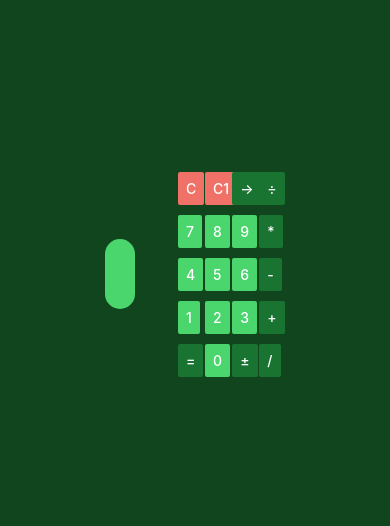
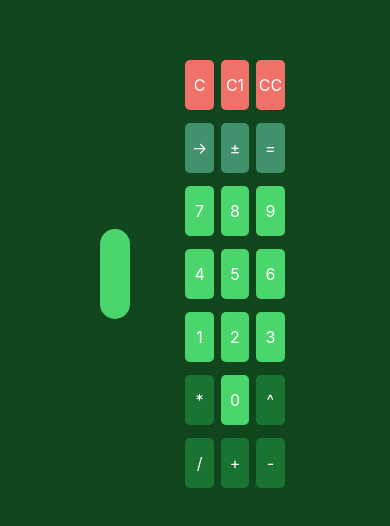
Before and after one commit to fagatini/calculator, a React Native app: screen / in a window 390 px wide. Shown: the part 148-674 px from the top of the page. Built offline with nearby package versions, Linux system fonts and the light colour scheme.

Commit message:
new features

```diff
--- a/App.js
+++ b/App.js
@@ -12,8 +12,11 @@ export default function App() {
       case "C":
         setStr("");
         break;
-      case "c1":
+      case "C1":
         setStr(str.slice(0, -1));
+        break;
+      case "CC":
+        setStr(str.split(regexps.operations).length === 2 ? str.split(regexps.operations)[0] : "");
         break;
       case "=":
         handleEqual(str);
@@ -28,6 +31,11 @@ export default function App() {
 
   function handleEqual(string) {
     const [first, second] = stringToData(string);
+    if (!second) {
+      setStr(first.nod().toString());
+      return;
+    }
+
     const operation = string.match(regexps.operations)[0];
 
     switch (operation) {
@@ -58,7 +66,7 @@ export default function App() {
         display: "flex",
         justifyContent: "center",
         alignItems: "center ",
-        gap: 40,
+        gap: 50,
       }}
     >
       <div>
--- a/src/Input/Input.jsx
+++ b/src/Input/Input.jsx
@@ -1,6 +1,7 @@
 import React from "react";
 import { StyleSheet } from "react-native";
 import { regexps } from "../shared/regexps";
+import { stringToFraction } from "../utils/stringToData";
 
 export const Input = ({ value: fractionText }) => {
   function parseValue(text) {
@@ -16,28 +17,11 @@ export const Input = ({ value: fractionText }) => {
   }
 
   function parseFraction(fractionText) {
-    const fraction = { sign: fractionText.startsWith("±") ? "±" : "" };
-    fractionText = fractionText.replaceAll("±", "");
-
-    if (!fractionText.includes("→") && !fractionText.includes("|")) {
-      fraction.integer = fractionText;
-    } else if (fractionText.includes("→")) {
-      fraction.integer = fractionText.slice(0, fractionText.indexOf("→"));
-      if (fractionText.includes("|")) {
-        fraction.numerator = fractionText.slice(fractionText.indexOf("→") + 1, fractionText.indexOf("|"));
-        fraction.denominator = fractionText.slice(fractionText.indexOf("|") + 1, fractionText.lenght);
-      } else {
-        fraction.numerator = fractionText.slice(fractionText.indexOf("→") + 1, fractionText.lenght);
-        fraction.denominator = "";
-      }
-    } else if (fractionText.includes("|")) {
-      fraction.numerator = fractionText.slice(0, fractionText.indexOf("|"));
-      fraction.denominator = fractionText.slice(fractionText.indexOf("|") + 1, fractionText.lenght);
-    }
+    const fraction = stringToFraction(fractionText);
 
     return (
       <>
-        {fraction.sign === "±" ? <p style={styles.negative}>—</p> : null}
+        {fraction.sign === -1 ? <p style={styles.negative}>—</p> : null}
         <div style={styles.integer}>
           <p style={styles.pStyle}>{fraction.integer}</p>
         </div>
@@ -58,42 +42,46 @@ const styles = StyleSheet.create({
     display: "flex",
     flexDirection: "row",
     alignItems: "center",
-    height: 70,
-    width: "92%",
+    height: 90,
+    width: "88%",
     backgroundColor: "#4ad66d",
     borderRadius: 15,
-    marginLeft: "4%",
+    marginLeft: "6%",
     paddingLeft: 15,
     paddingRight: 15,
     boxSizing: "border-box",
     overflow: "scroll",
-    borderColor: "black",
+    borderColor: "white",
     borderWidth: 2,
   },
   pStyle: {
     textAlign: "center",
+    fontSize: 30,
     marginTop: 0,
     marginBottom: 0,
   },
   integer: {
-    marginRight: 5,
+    marginRight: 4,
   },
   fractionContainer: {
     display: "flex",
     flexDirection: "column",
     justifyContent: "center",
-    marginRight: 5,
+    marginRight: 7,
+    marginTop: 4,
   },
   separator: {
     backgroundColor: "black",
-    height: 2,
+    height: 5,
     width: "100%",
   },
   operation: {
+    fontSize: 30,
+    marginRight: 7,
+  },
+  negative: {
+    fontSize: 30,
+    marginLeft: 7,
     marginRight: 5,
   },
-  negative: {
-    marginLeft: 5,
-    marginRight: 2,
-  },
 });
--- a/src/Keyboard/Keyboard.jsx
+++ b/src/Keyboard/Keyboard.jsx
@@ -1,30 +1,42 @@
 import React from "react";
-import { Button } from "react-native";
+import { Button, StyleSheet, Text, TouchableOpacity } from "react-native";
+
+const CustomButton = ({ title, onPress, color }) => {
+  return (
+    <TouchableOpacity style={{ ...styles.button, backgroundColor: color }} onPress={onPress}>
+      <Text style={styles.buttonText}>{title}</Text>
+    </TouchableOpacity>
+  );
+};
 
 const Keyboard = ({ onKeyPress }) => {
   const buttons = [
-    ["C", "c1", "→", "÷"],
-    ["7", "8", "9", "*"],
-    ["4", "5", "6", "-"],
-    ["1", "2", "3", "+"],
-    ["=", "0", "±", "/"],
+    ["C", "C1", "CC"],
+    ["→", "±", "="],
+    ["7", "8", "9"],
+    ["4", "5", "6"],
+    ["1", "2", "3"],
+    ["*", "0", "^"],
+    ["/", "+", "-"],
   ];
 
   function getColorForButton(key) {
     switch (key) {
       case "C":
-      case "c1":
+      case "C1":
+      case "CC":
         return "#f07167";
-      case "=":
       case "+":
       case "-":
       case "*":
       case "/":
-      case "÷":
+      case "^":
       case "()":
+        return "#1a7431";
       case "±":
       case "→":
-        return "#1a7431";
+      case "=":
+        return "#40916c";
       default:
         return "#4ad66d";
     }
@@ -35,7 +47,7 @@ const Keyboard = ({ onKeyPress }) => {
   }
 
   return (
-    <div style={{ display: "flex", flexDirection: "column", gap: 10 }}>
+    <div style={{ display: "flex", flexDirection: "column", gap: 13 }}>
       {buttons.map((row, index) => {
         return (
           <div
@@ -47,9 +59,13 @@ const Keyboard = ({ onKeyPress }) => {
             key={index}
           >
             {row.map((button) => (
-              <div style={{ width: "20%" }} key={button}>
-                <Button title={button} color={getColorForButton(button)} onPress={() => handlePress(button)}></Button>
-              </div>
+              <CustomButton
+                title={button}
+                key={button}
+                color={getColorForButton(button)}
+                onPress={() => handlePress(button)}
+                style={styles.button}
+              ></CustomButton>
             ))}
           </div>
         );
@@ -59,3 +75,18 @@ const Keyboard = ({ onKeyPress }) => {
 };
 
 export default Keyboard;
+
+const styles = StyleSheet.create({
+  button: {
+    width: "25%",
+    padding: 10,
+    borderRadius: 5,
+    height: 50,
+    justifyContent: "center",
+    alignItems: "center",
+  },
+  buttonText: {
+    color: "white",
+    fontSize: 16,
+  },
+});
--- a/src/classes/fraction.js
+++ b/src/classes/fraction.js
@@ -47,7 +47,8 @@ export class Fraction {
 
   pow(integer) {
     const newNumerator = Math.abs(this.numerator) ** integer;
-    this.numerator = newNumerator * (-1) ** integer;
+    this.numerator = newNumerator * Math.sign(this.numerator) ** integer;
+    this.denominator = this.denominator ** integer;
     return this.nod();
   }
 
@@ -59,14 +60,14 @@ export class Fraction {
       b = a % b;
       a = temp;
     }
-    return new Fraction(this.numerator / a, this.denominator / a);
+    return new Fraction({ numerator: this.numerator / a, denominator: this.denominator / a });
   }
 
   toString() {
     if (this.denominator === 1) {
       return this.numerator.toString().replace("-", "±");
     } else {
-      return this.numerator.toString().replace("-", "±") + "|" + this.denominator;
+      return this.numerator.toString().replace("-", "±") + "→" + this.denominator;
     }
   }
 }
--- a/src/shared/regexps.js
+++ b/src/shared/regexps.js
@@ -1 +1 @@
-export const regexps = { operations: /[*+/-^]/ };
+export const regexps = { operations: /[\^*+/-]/ };
--- a/src/utils/stringToData.ts
+++ b/src/utils/stringToData.ts
@@ -2,31 +2,36 @@ import { Fraction } from "../classes/fraction";
 import { regexps } from "../shared/regexps";
 
 export const stringToData = (input: string) => {
-  const [first, second] = input.split(regexps.operations, 2);
+  const [first, second] = input.split(regexps.operations);
   const a = [
     new Fraction(stringToFraction(first)),
-    new Fraction(stringToFraction(second)),
+    second === undefined ? undefined : new Fraction(stringToFraction(second)),
   ]
   return a;
 };
 
-const stringToFraction = (value: string) => {
+export const stringToFraction = (value: string) => {
   const result: any = {sign: value.includes("±") ? -1 : 1};
   value = value.replaceAll("±", "");
 
-  if (!value.includes("→") && !value.includes("|")) {
-    result.integer = value;
-  } else {
-    if (value.includes("→")) {
-      result.integer = value.slice(0, value.indexOf("→"));
-    }
-    if (value.includes("|")) {
-      const start = value.includes("→") ? value.indexOf("→") + 1 : 0;
+  const splitedValue = value.split('→')
 
-      [result.numerator, result.denominator] = value
-        .slice(start, value.length)
-        .split("|");
-    }
+  switch (splitedValue.length) {
+    case 0:
+      break;
+    case 1:
+      result.integer = splitedValue[0]
+      break;
+    case 2:
+      result.numerator = splitedValue[0]
+      result.denominator = splitedValue[1]
+      break;
+    case 3: default:
+      result.integer = splitedValue[0]
+      result.numerator = splitedValue[1]
+      result.denominator = splitedValue[2]
+      break;
   }
+
   return result;
 };
```
